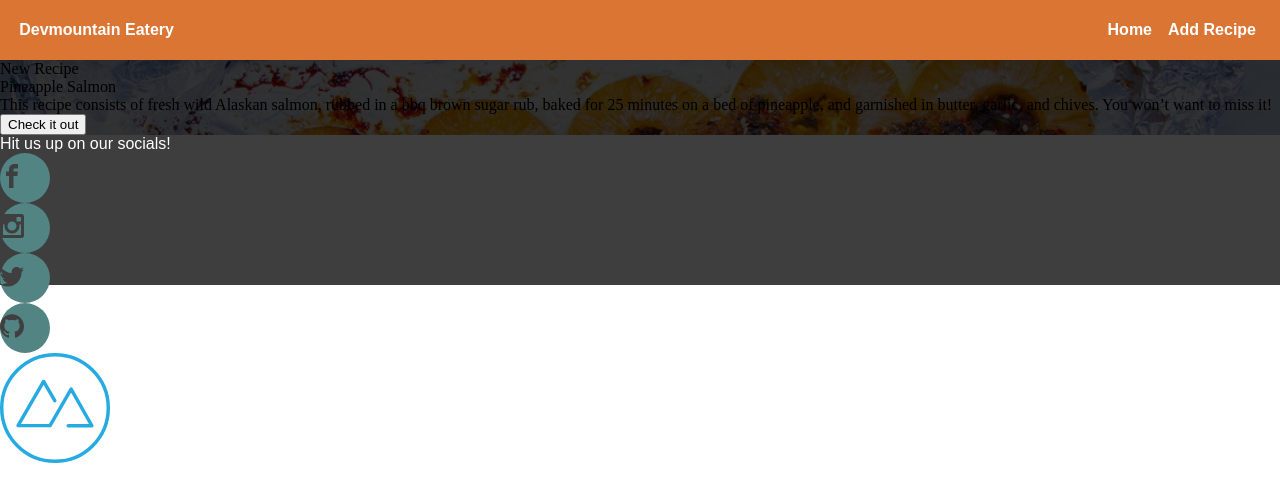
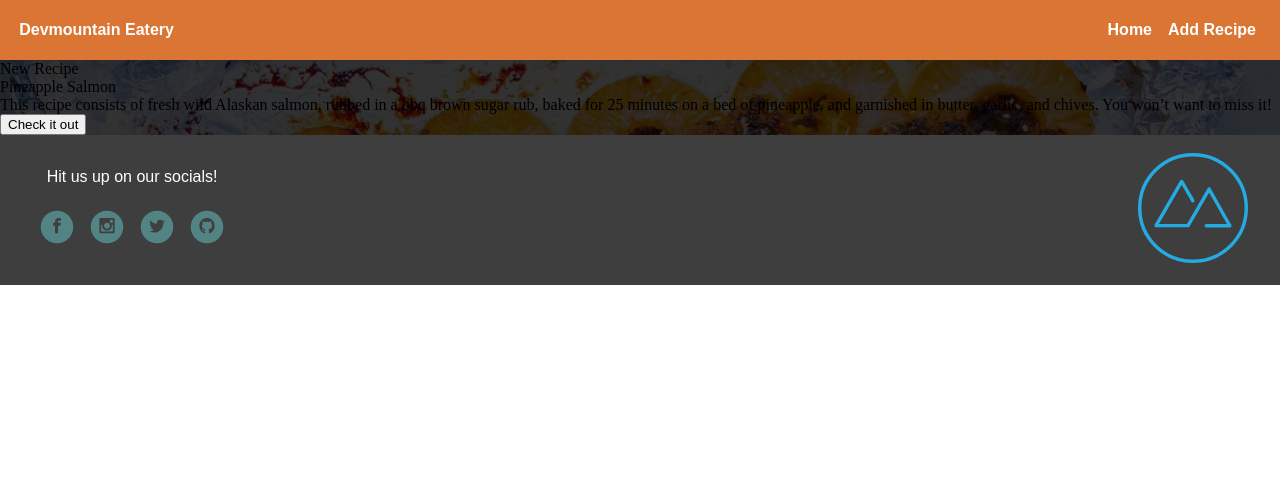
Before and after one commit to brooklynlonghurst/front-end-react, a React (Create React App) app: page / in a window 1280 px wide. Shown: the top 502 px of the page. Built offline with nearby package versions, Linux system fonts and the light colour scheme; no server answers.

Commit message:
footer css completed

```diff
--- a/src/App.css
+++ b/src/App.css
@@ -87,9 +87,25 @@ footer {
 	height: 150px;
 	font-family: 'Montserrat', sans-serif;
 	color: white;
+	display: flex;
+    flex-direction: row;
+    justify-content: space-between;
+	align-items: center;
 }
 
-.facebookIcon {
+.footerMessage {
+	display: flex;
+    flex-direction: column;
+    justify-content: center;
+    align-items: center;
+    margin-left: 2rem;
+}
+
+.iconContainer {
+	display: flex;
+}
+
+.socialIcon {
 	background-color: #538484;
 	border-radius: 50%;
 	width: 50px;
@@ -98,41 +114,12 @@ footer {
 	flex-direction: row;
 	align-items: center;
 	text-align: center;
-	margin-right: 20%;
+    justify-content: center;
+	margin-top: 1rem;
+	/* margin-right: 0.5rem */
+	transform: scale(.65);
 }
 
-.instagramIcon {
-	background-color: #538484;
-	border-radius: 50%;
-	width: 50px;
-	height: 50px;
-	display: flex;
-	flex-direction: row;
-	align-items: center;
-	text-align: center;
-	margin-right: 20%;
+.svgStyles {
+	margin-right: 2rem;
 }
-
-.twitterIcon {
-	background-color: #538484;
-	border-radius: 50%;
-	width: 50px;
-	height: 50px;
-	display: flex;
-	flex-direction: row;
-	align-items: center;
-	text-align: center;
-	margin-right: 20%;
-}
-
-.githubIcon {
-	background-color: #538484;
-	border-radius: 50%;
-	width: 50px;
-	height: 50px;
-	display: flex;
-	flex-direction: row;
-	align-items: center;
-	text-align: center;
-	margin-right: 20%;
-}
--- a/src/components/Footer.jsx
+++ b/src/components/Footer.jsx
@@ -4,31 +4,32 @@ import { ImFacebook, ImInstagram, ImTwitter, ImGithub } from "react-icons/im";
 const Footer = () => {
   return (
     <footer>
-      <div>
+      <div className="footerMessage">
         <h5>Hit us up on our socials!</h5>
-        <div>
-          <div className="facebookIcon">
+        <div className="iconContainer">
+          <div className="socialIcon">
             <a href="https://www.devmountain.com" target="_blank">
               <ImFacebook size="1.5em" color="#3f3f3f" />
             </a>
           </div>
-          <div className="instagramIcon">
+          <div className="socialIcon">
             <a href="https://www.devmountain.com" target="_blank">
               <ImInstagram size="1.5em" color="#3f3f3f" />
             </a>
           </div>
-          <div className="twitterIcon">
+          <div className="socialIcon">
             <a href="https://www.devmountain.com" target="_blank">
               <ImTwitter size="1.5em" color="#3f3f3f" />
             </a>
           </div>
-          <div className="githubIcon">
+          <div className="socialIcon">
             <a href="https://www.devmountain.com" target="_blank">
               <ImGithub size="1.5em" color="#3f3f3f" />
             </a>
           </div>
         </div>
       </div>
+      <div className="svgStyles">
         <svg
           width="110"
           height="110"
@@ -45,6 +46,7 @@ const Footer = () => {
             stroke-linejoin="round"
           />
         </svg>
+      </div>
     </footer>
   );
 };
```
Lines whose indentation alone changed are shown as unchanged.
